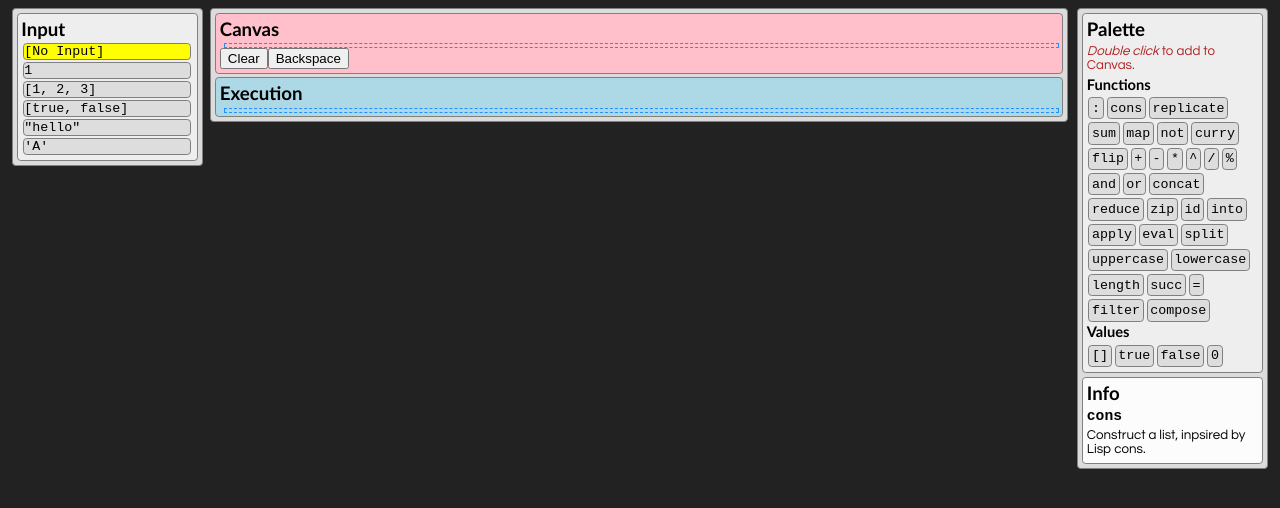
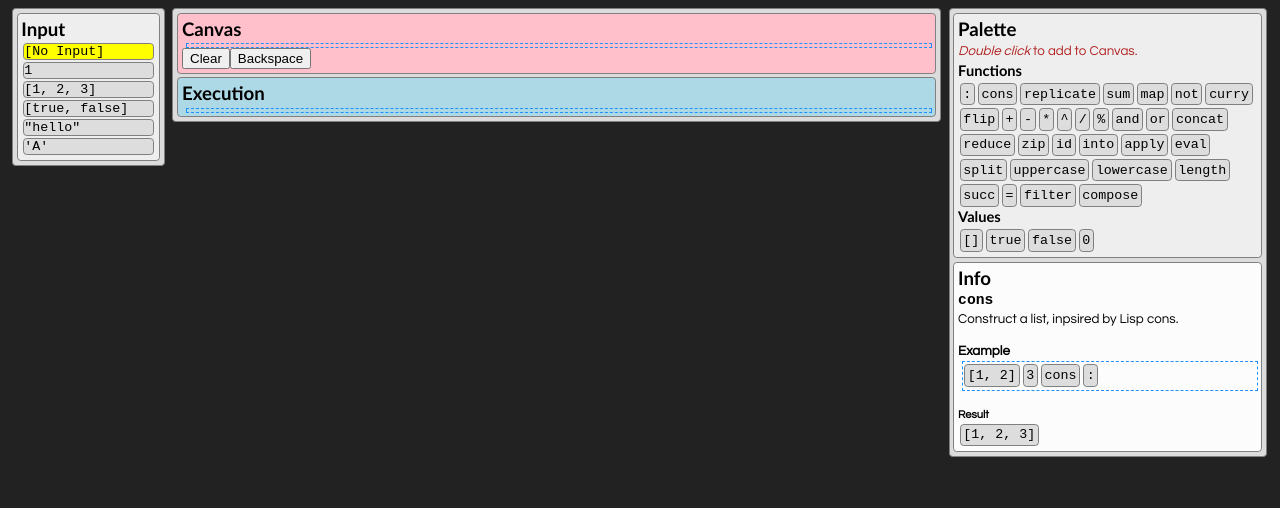
Before and after one commit to jonmarkprice/McIlroy, a React app: page / in a window 1280 px wide. Both pictures are taken after a click on the element "cons". Built offline with nearby package versions, Linux system fonts and the light colour scheme.

Commit message:
Display example for each function.

```diff
--- a/public/index.css
+++ b/public/index.css
@@ -22,6 +22,10 @@ p.important-notice {
   color: firebrick;
 }
 
+#example h4, #example h5   {
+  margin-bottom: 0.2em;
+}
+
 .container {
   margin-left: 1mm;
   margin-right: 1mm;
@@ -33,19 +37,22 @@ p.important-notice {
 }
 
 #palette {
-  float: right;
-  width: 5cm;
+  float: left;
+  width: 25%;
+  min-width: 3cm;
+  max-width: 10cm;
 }
 
 /* TODO: rename data -> input */
 #data {
   float: left;
-  width: 5cm;
+  width: 4cm;
 }
 
 #program {
   /*margin-left: 5.2cm;*/
-  width: calc(100% - 10cm - 8mm);
+  width: calc(75% - 4cm - 8mm);
+  min-width: 5cm;
   float: left;
   /* 6.8cm = 6mm width + 1mm + 2 elments * 2 sides * (1mm margin + 1mm padding) */
 }
--- /dev/null
+++ b/src/components/Example.js
@@ -0,0 +1,14 @@
+import React from 'react';
+import ProgramRow from './ProgramRow';
+import Token from './Token';
+
+const Example = ({program, result}) => (
+  <div id="example">
+    <h4>Example</h4>
+    <ProgramRow program={program} />
+    <h5>Result</h5>
+    <Token text={result} />
+  </div>
+);
+
+export default Example;
--- a/src/components/components.js
+++ b/src/components/components.js
@@ -23,9 +23,9 @@ const Palette = () => (
 
 const Interpretter = () => (
   <div className="interpretter">
-    <Palette />
     <Input />
     <Program />
+    <Palette />
     { /* // Later: <Aliases> or <Definitions> */ }
   </div>
 );
--- a/src/containers/Info.js
+++ b/src/containers/Info.js
@@ -1,23 +1,42 @@
 import React from 'react';
 import { connect } from 'react-redux';
 import descriptions from '../lib/descriptions';
+import Example from '../components/Example';
 
-const InfoPane = ({displayed}) => (
+// NOTE: Consider encapsulating into larger component
+// since we will always need at least "Info" header.
+// TODO: Move example to own component.
+class InfoPane extends React.Component {
+  render() {
+    if (descriptions.has(this.props.displayed)) {
+      const desc  = descriptions.get(this.props.displayed);
+      const title = (desc.hasOwnProperty('name'))
+                  ? desc.name
+                  : this.props.displayed;
+      const example = (desc.hasOwnProperty('example'))
+                    ? <Example program={desc.example.in}
+                               result={desc.example.expect} />
+                    : "";
+      return (
         <div id="information" className="box">
           <h2>Info</h2>
-    <h3 id="function-name">{displayed}</h3>
-    <p>{(() => {
-        if (descriptions.has(displayed)) {
-          return descriptions.get(displayed).text;
+          <h3 id="function-name">{title}</h3>
+          <p>{desc.text}</p>
+          {example}
+        </div>
+      );
     }
     else {
-          console.log(`Not found ${displayed}`)
-          return '';
-        }
-      })()}
-    </p>
+      return (
+        <div id="information" className="box">
+          <h2>Info</h2>
+          <h3 id="function-name">{this.props.displayed}</h3>
+          <p><em>No descrption added.</em></p>
         </div>
       );
+    }
+  }
+}
 
 const mapStateToProps = (state) => ({
   displayed: state.displayed
```
Also changed, not shown: src/lib/descriptions.js. Lines whose indentation alone changed are shown as unchanged.
